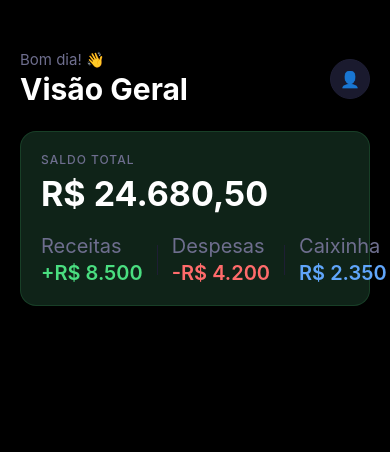
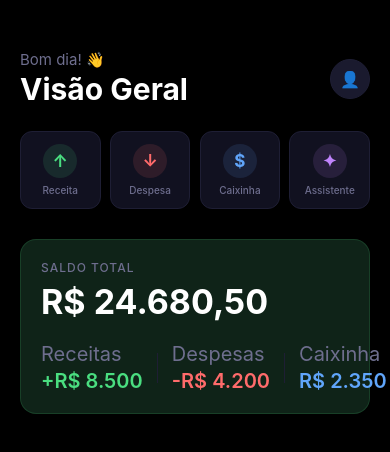
Before and after one commit to Douglas-Bezerra/FinUp, a React Native app in the folder mobileapp/: screen /Inicio in a window 390 px wide. Shown: the top 452 px of the page. Built offline with nearby package versions, Linux system fonts and the light colour scheme.

Commit message:
adicionado ações rápidas acima do card de saldo total e estilização

```diff
--- a/mobileapp/src/views/TelaInicial.tsx
+++ b/mobileapp/src/views/TelaInicial.tsx
@@ -5,6 +5,7 @@ import { colors } from "../styles/colors";
 export default function TelaInicial() {
     return (
         <View style={styles.container}>
+
             {/* Cabeçalho */}
             <View style={styles.header}>
                 <View>
@@ -14,6 +15,41 @@ export default function TelaInicial() {
 
                 <View style={styles.profile}>
                     <Text style={styles.profileIcon}>👤</Text>
+                </View>
+            </View>
+
+            {/* Ações rápidas */}
+            <View style={styles.quickActions}>
+                <View style={styles.quickAction}>
+                    <View style={[styles.actionIcon, { backgroundColor: "rgba(74, 222, 128, 0.12)" }]}>
+                        <Text style={[styles.actionIconText, { color: colors.primary }]}>↑</Text>
+                    </View>
+
+                    <Text style={styles.actionLabel}>Receita</Text>
+                </View>
+
+                <View style={styles.quickAction}>
+                    <View style={[styles.actionIcon, { backgroundColor: "rgba(255, 107, 107, 0.12)" }]}>
+                        <Text style={[styles.actionIconText, { color: colors.danger }]}>↓</Text>
+                    </View>
+
+                    <Text style={styles.actionLabel}>Despesa</Text>
+                </View>
+
+                <View style={styles.quickAction}>
+                    <View style={[styles.actionIcon, { backgroundColor: "rgba(96, 165, 250, 0.12)" }]}>
+                        <Text style={[styles.actionIconText, { color: colors.info }]}>$</Text>
+                    </View>
+
+                    <Text style={styles.actionLabel}>Caixinha</Text>
+                </View>
+
+                <View style={styles.quickAction}>
+                    <View style={[styles.actionIcon, { backgroundColor: "rgba(192, 132, 252, 0.12)" }]}>
+                        <Text style={[styles.actionIconText, { color: "#C084FC" }]}>✦</Text>
+                    </View>
+
+                    <Text style={styles.actionLabel}>Assistente</Text>
                 </View>
             </View>
 
@@ -46,6 +82,7 @@ export default function TelaInicial() {
                     </View>
                 </View>
             </View>
+
         </View>
     );
 }
@@ -126,7 +163,7 @@ const styles = StyleSheet.create({
         fontWeight: "600",
     },
     savings: {
-        color: "#60A5FA",
+        color: colors.info,
         fontSize: 20,
         fontWeight: "600",
     },
@@ -136,4 +173,39 @@ const styles = StyleSheet.create({
         backgroundColor: colors.border,
         marginHorizontal: 14,
     },
+    quickActions: {
+        flexDirection: "row",
+        justifyContent: "space-between",
+        marginBottom: 30
+    },
+
+    quickAction: {
+        width: "23%",
+        alignItems: "center",
+        paddingVertical: 12,
+        backgroundColor: colors.card,
+        borderWidth: 1,
+        borderColor: colors.border,
+        borderRadius: 12,
+    },
+
+    actionIcon: {
+        width: 34,
+        height: 34,
+        borderRadius: 17,
+        alignItems: "center",
+        justifyContent: "center",
+        marginBottom: 6,
+    },
+
+    actionIconText: {
+        fontSize: 17,
+        fontWeight: "700",
+    },
+
+    actionLabel: {
+        color: colors.mutedForeground,
+        fontSize: 10,
+        fontWeight: "500",
+    },
 });
```
